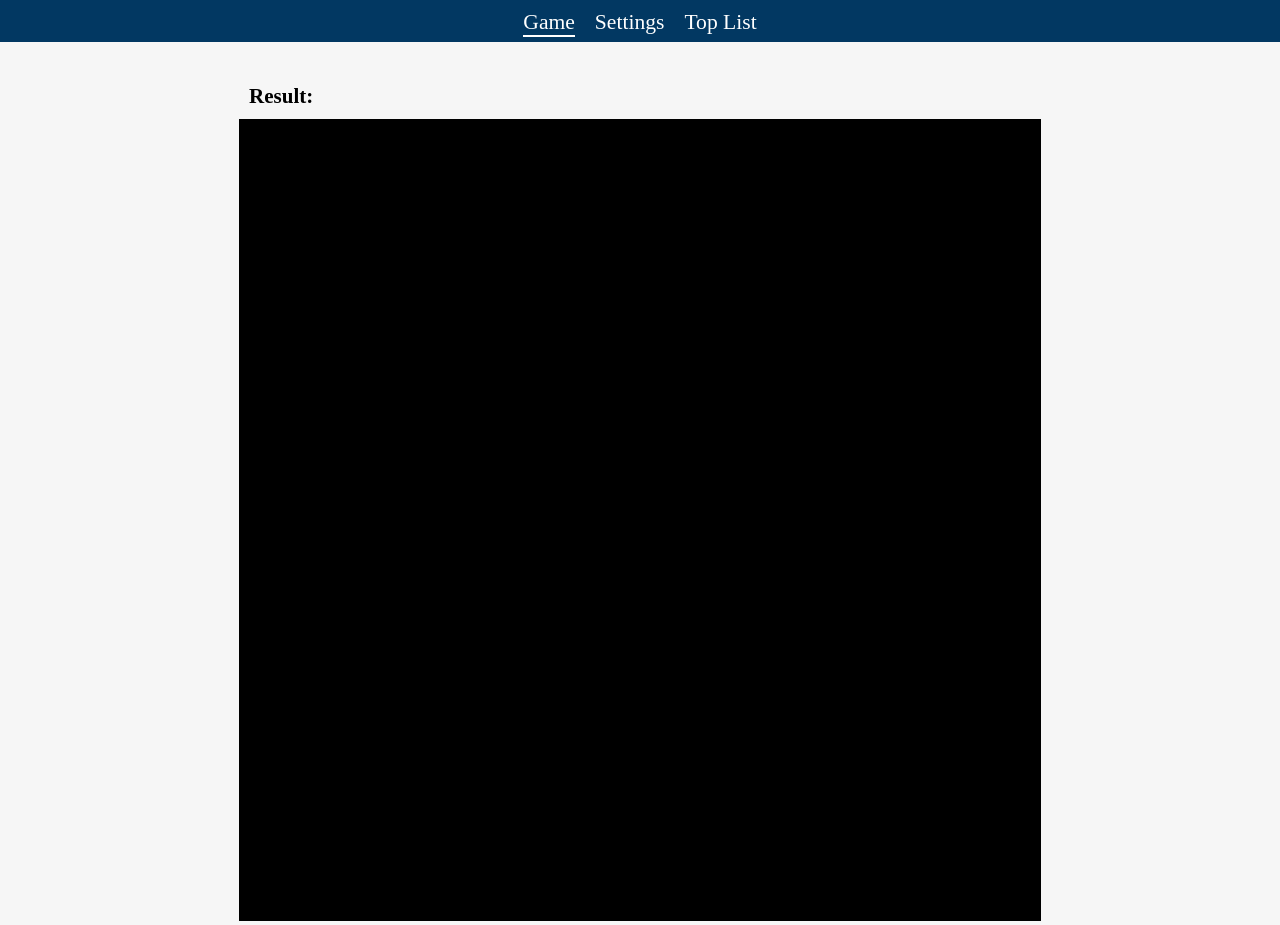
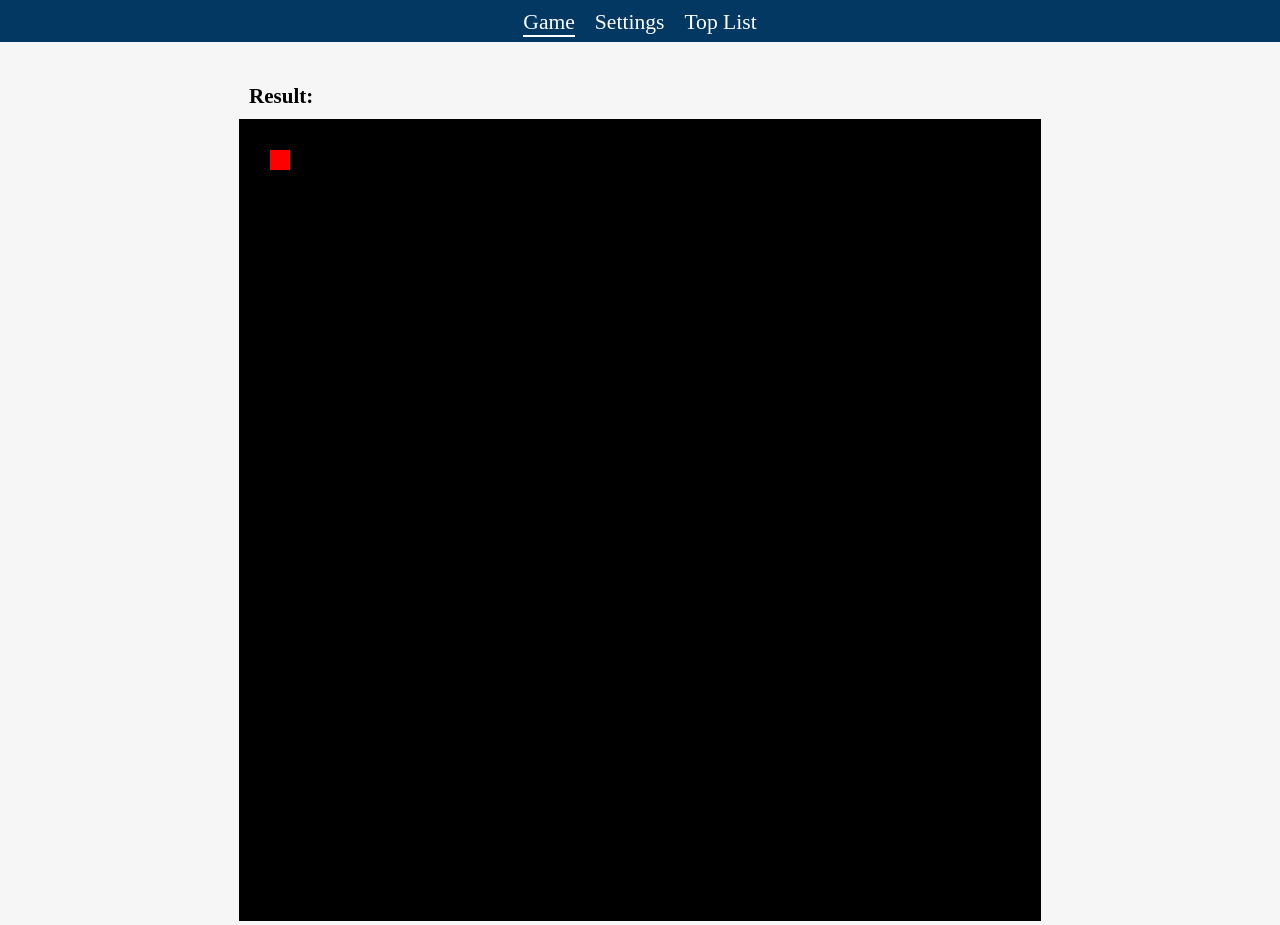
Before and after one commit to deskosekulovic/Snake, a React app: page / in a window 1280 px wide. Built offline with nearby package versions, Linux system fonts and the light colour scheme.

Commit message:
canvas showing static snake

```diff
--- a/src/components/Game.js
+++ b/src/components/Game.js
@@ -16,10 +16,17 @@ class Game extends Component {
   }
   componentDidMount() {
     document.addEventListener('keydown', this.handleKeys);
+    let ctx = this.myRef.current.getContext('2d');
+    ctx.fillStyle = '#FF0000';
+    ctx.fillRect(30, 30, 20, 20);
   }
 
   handleKeys(e) {
     console.log(e.keyCode);
+    if (e.keyCode === 37 && this.direction !== 'right') this.direction = 'left';
+    if (e.keyCode === 38 && this.direction !== 'down') this.direction = 'up';
+    if (e.keyCode === 39 && this.direction !== 'left') this.direction = 'right';
+    if (e.keyCode === 40 && this.direction !== 'up') this.direction = 'down';
   }
 
   render() {
@@ -32,8 +39,8 @@ class Game extends Component {
         </div>
         <canvas
           ref={this.myRef}
-          width="800px"
-          height="800px"
+          width="800"
+          height="800"
           style={{ border: '1px solid #000000', backgroundColor: 'black' }}
         />
       </div>
```
